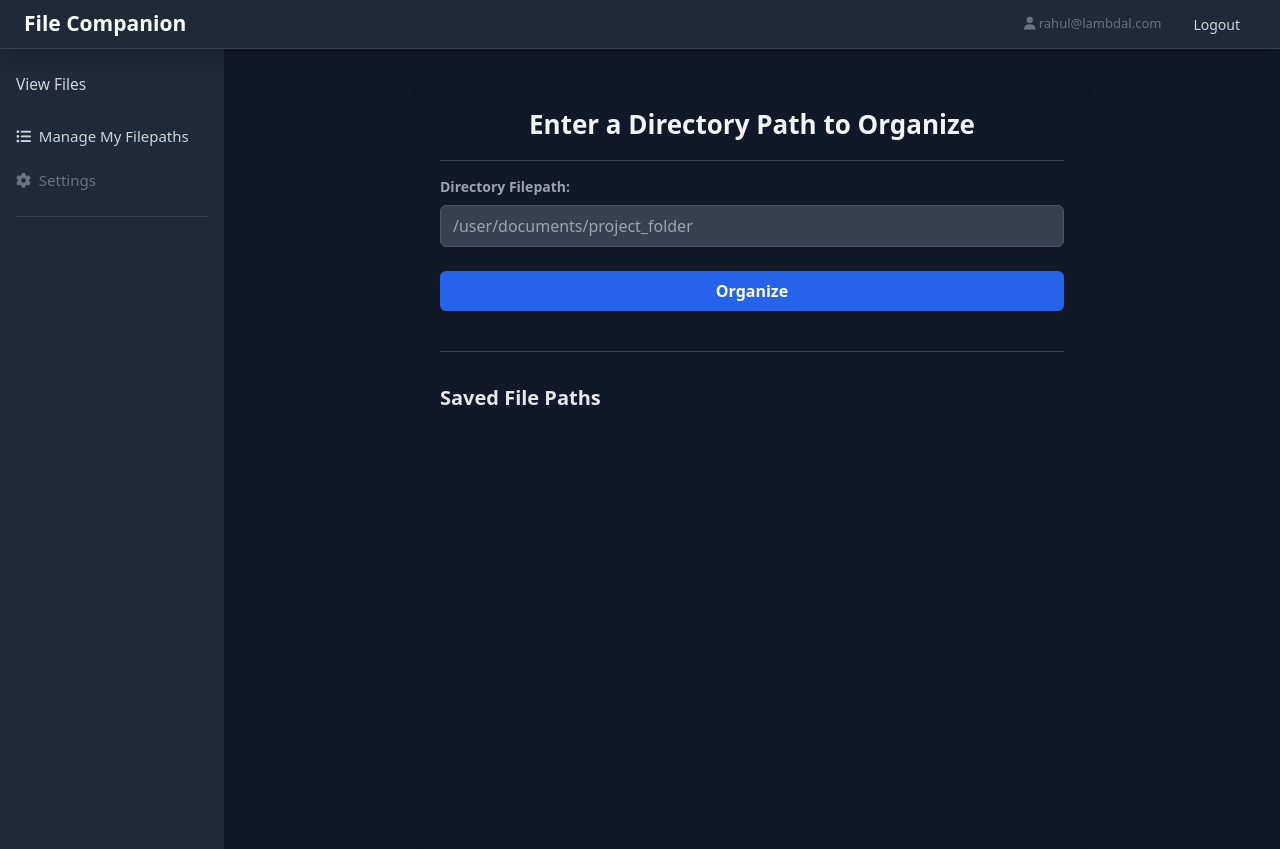
After one commit to duggalr/ai-file-manager, a Django app: page /manage-file-path in a window 1280 px wide. The commit adds this page. Run offline with Django 5.2, Linux system fonts and the light colour scheme; data that the repository does not hold is empty; some libraries are stand-ins or nearby versions.

Commit message:
refactoring

```diff
--- a/backend/scripts/data_utils.py
+++ b/backend/scripts/data_utils.py
@@ -129,7 +129,6 @@ def main(directory_fp):
                 output_file_path = f"{output_file_path}.png"
                 # print(f"Input File: {file_path} | Output File: {output_file_path}")
 
-
                 return_output_image_fp = _main_file_to_image(
                     input_file_path = file_path,
                     output_file_path = output_file_path
--- a/backend/scripts/user_file_path_utils.py
+++ b/backend/scripts/user_file_path_utils.py
@@ -10,9 +10,9 @@ def encode_image(image_path):
     with open(image_path, "rb") as image_file:
         return base64.b64encode(image_file.read()).decode('utf-8')
 
-def main(user_file_path):
+def main(user_directory_file_path):
     file_path_output_dict = data_utils.main(
-        directory_fp = user_file_path
+        directory_fp = user_directory_file_path
     )
     output_file_path_list = file_path_output_dict['output_file_path_list']
     could_not_process_file_list = file_path_output_dict['could_not_process_file_list']
@@ -59,7 +59,7 @@ def main(user_file_path):
 # ## TODO: delete testing code below
 # directory_file_path = '/Users/rahulduggal/Desktop/search_fund_material'
 # main(
-#     user_file_path = directory_file_path
+#     user_directory_file_path = directory_file_path
 # )
 
 # file_path = '/Users/rahulduggal/Downloads/beater_top_two.jpg'
--- a/backend/urls.py
+++ b/backend/urls.py
@@ -4,7 +4,9 @@ from . import views
 
 urlpatterns = [
     # Application
-    path('', views.home, name='home'),
+    # path('', views.home, name='home'),
+
+    path('manage-file-path', views.manage_file_path, name='manage_file_path'),
     path('file-view', views.file_view, name='file_view'),
     path('handle_filtering_file_data', views.handle_filtering_file_data, name='handle_filtering_file_data'),
     path('switch_filtered_file_data', views.switch_filtered_file_data, name='switch_filtered_file_data'),
--- a/backend/views.py
+++ b/backend/views.py
@@ -1,35 +1,85 @@
-from django.shortcuts import render
+from django.shortcuts import render, get_object_or_404
 from django.http import JsonResponse
 from django.views.decorators.csrf import csrf_exempt
 from django.db.models import Count, F
+from django.db import connection
 from dotenv import load_dotenv
 load_dotenv()
-
+import os
 import json
 import datetime
 from hurry.filesize import size
-from .models import File
+from .models import File, Directory
 from .scripts import user_file_path_utils
 
 
-# AJAX
+# def home(request):
+#     return render(request, 'home.html')
+
+
+def manage_file_path(request):
+    directory_objects = Directory.objects.all()
+    return render(request, 'dashboard/manage_file_path.html', {
+        'directory_objects': directory_objects
+    })
+
+
+def file_view(request):
+
+    # file_object_id = request.GET['directory']
+    directory_object_id = request.GET.get('directory', None)
+
+    if directory_object_id is not None:
+        directory_object = get_object_or_404(Directory, id = directory_object_id)
+    else:
+        directory_object = Directory.objects.all().order_by('-created_at').first()
+
+    entity_type_and_file_count = File.objects.filter(
+        directory_object = directory_object
+    ).values('entity_type').annotate(file_count=Count('entity_type')).order_by('-file_count')
+
+    # distinct_user_directory_paths = File.objects.values(
+    #     'user_directory_file_path'
+    # ).distinct()
+    # distinct_dir_names = []
+    # for dobj in distinct_user_directory_paths:
+    #     dpath = dobj['user_directory_file_path']
+    #     directory_name = os.path.basename(dpath)
+    #     distinct_dir_names.append([directory_name, dobj])
+
+    directory_objects = Directory.objects.all()
+
+    return render(request, 'dashboard/new_file_view.html', {
+        # 'distinct_user_directory_list': distinct_dir_names,
+        'entity_type_and_file_count': entity_type_and_file_count,
+        'directory_objects': directory_objects
+    })
+
+
+## AJAX
 def handle_user_file_path_submit(request):
     if request.method == 'POST':
-        user_file_path = request.POST['user_file_path']
-        print('user-fp:', user_file_path)
+        # user_file_path = request.POST['user_file_path']
+        user_directory_file_path = request.POST['user_file_path']
+        print('user-fp:', user_directory_file_path)
 
         rv_list = user_file_path_utils.main(
-            user_file_path = user_file_path
+            user_directory_file_path = user_directory_file_path
         )
 
+        user_dir_name = os.path.basename(user_directory_file_path)
+
+        d_object = Directory.objects.create(
+            user_directory_name = user_dir_name,
+            user_directory_path = user_directory_file_path
+        )
+        d_object.save()
+
         for di in rv_list:
-
             print('json-di:', di)
-
             fobj = File.objects.create(
-                user_directory_file_path = user_file_path,
-                current_file_path = di['current_image_file_path'],
-                current_file_name = di['current_image_file_name'],
+                file_path = di['current_image_file_path'],
+                file_name = di['current_image_file_name'],
 
                 entity_type = di['entity_type'],
                 primary_category = di['primary_category'],
@@ -39,94 +89,14 @@ def handle_user_file_path_submit(request):
                 file_last_access_time = di['last_access_time'],
                 file_created_at_date_time = di['creation_time'],
                 file_modified_at_date_time = di['last_modified_time'],
+
+                directory_object = d_object
             )
             fobj.save()
 
         return JsonResponse({
             'success': True
         })
-
-
-def home(request):
-    return render(request, 'home.html')
-
-
-def file_view(request):
-    # file_objects = File.objects.all()
-    # category_dict = {}
-    # entity_type_dict = {}
-    # for fn_obj in file_objects:
-
-    #     file_size_string = size(fn_obj.file_size_in_bytes)
-    #     current_file_name_clean = (fn_obj.current_file_name).capitalize()
-    #     fn_last_access_time = datetime.datetime.strftime(fn_obj.file_last_access_time, "%Y-%m-%d")
-    #     fn_created_at_time = datetime.datetime.strftime(fn_obj.file_created_at_date_time, "%Y-%m-%d")
-    #     fn_modified_at_time = datetime.datetime.strftime(fn_obj.file_modified_at_date_time, "%Y-%m-%d")
-
-    #     file_dict = {
-    #         'user_directory_file_path': fn_obj.user_directory_file_path,
-    #         'current_file_path': fn_obj.current_file_path,
-    #         'current_file_name': current_file_name_clean,
-
-    #         'entity_type': fn_obj.entity_type,
-    #         'primary_category': fn_obj.primary_category,
-    #         'sub_categories': fn_obj.sub_categories,
-    #         'file_size_in_bytes': file_size_string,
-
-    #         'file_size_string': file_size_string,
-    #         'file_last_access_time': fn_last_access_time,
-    #         'file_created_at_date_time': fn_created_at_time,
-    #         'file_modified_at_date_time': fn_modified_at_time,
-    #     }
-
-    #     if fn_obj.entity_type in entity_type_dict:
-    #         entity_type_dict[fn_obj.entity_type].append(file_dict)
-    #     else:
-    #         entity_type_dict[fn_obj.entity_type] = [file_dict]
-
-    #     if fn_obj.primary_category in category_dict:
-    #         category_dict[fn_obj.primary_category].append(file_dict)
-    #     else:
-    #         category_dict[fn_obj.primary_category] = [file_dict]
-
-    # category_rv = []
-    # for ctg in category_dict:
-    #     category_rv.append([ctg, category_dict[ctg]])
-
-    # sorted_category_list = sorted(category_rv, key=lambda x: len(x[1]), reverse=True)
-    # sorted_category_list_json = json.dumps(sorted_category_list)
-
-    # entity_type_rv = []
-    # for et in entity_type_dict:
-    #     entity_type_rv.append([et, entity_type_dict[et]])
-
-    # sorted_entity_type_list = sorted(entity_type_rv, key=lambda x: len(x[1]), reverse=True)
-    # sorted_entity_type_list_json = json.dumps(sorted_entity_type_list)
-    # # print(sorted_category_list_json)
-
-    # # TODO: make efficent data structure to manage all breadcrumb navigation
-
-    # file_objects = File.objects.all()
-    entity_type_and_file_count = File.objects.values('entity_type').annotate(file_count=Count('entity_type')).order_by('-file_count')
-    print(entity_type_and_file_count)
-
-    return render(request, 'new_file_view.html', {
-        # 'file_objects': file_objects
-        # 'categorized_files': sorted_list,
-        # 'sorted_list_json': sorted_list_json
-
-        # 'entity_type_list': sorted_entity_type_list,
-        # 'category_list': sorted_category_list,
-        # 'sorted_entity_type_list_json': sorted_entity_type_list_json,
-        # 'sorted_category_list_json': sorted_category_list_json
-
-        'entity_type_and_file_count': entity_type_and_file_count
-    })
-
-
-
-from django.core import serializers
-from django.db import connection
 
 
 def handle_filtering_file_data(request):
@@ -140,26 +110,32 @@ def handle_filtering_file_data(request):
         if current_filter_value == 'Home':
             filtered_file_objects = File.objects.all()
 
-            if 'switch_view_to' in filter_data:
-                switch_view_to_value = filter_data['switch_view_to']
-                if switch_view_to_value == 'entity':
-                    filtered_file_count = File.objects.annotate(
-                        primary_text=F('entity_type')
-                    ).values('primary_text').annotate(file_count=Count('entity_type')).order_by('-file_count')
-                    global_view_type = 'entity'
+            # if 'switch_view_to' in filter_data:
+            #     switch_view_to_value = filter_data['switch_view_to']
+            #     if switch_view_to_value == 'entity':
+            #         filtered_file_count = File.objects.annotate(
+            #             primary_text=F('entity_type')
+            #         ).values('primary_text').annotate(file_count=Count('entity_type')).order_by('-file_count')
+            #         global_view_type = 'entity'
 
-                else:
-                    filtered_file_count = File.objects.annotate(
-                        primary_text=F('primary_category')
-                    ).values('primary_text').annotate(file_count=Count('primary_category')).order_by('-file_count')
-                    global_view_type = 'category'
+            #     else:
+            #         filtered_file_count = File.objects.annotate(
+            #             primary_text=F('primary_category')
+            #         ).values('primary_text').annotate(file_count=Count('primary_category')).order_by('-file_count')
+            #         global_view_type = 'category'
 
-            else:
-                filtered_file_count = File.objects.annotate(
-                    primary_text=F('entity_type')
-                ).values('primary_text').annotate(file_count=Count('entity_type')).order_by('-file_count')
+            # else:
+            #     filtered_file_count = File.objects.annotate(
+            #         primary_text=F('entity_type')
+            #     ).values('primary_text').annotate(file_count=Count('entity_type')).order_by('-file_count')
 
-                global_view_type = 'entity'
+            #     global_view_type = 'entity'
+
+
+            filtered_file_count = File.objects.annotate(
+                primary_text=F('entity_type')
+            ).values('primary_text').annotate(file_count=Count('entity_type')).order_by('-file_count')
+            global_view_type = 'entity'
 
             serialized_file_objects = []
             for fn_obj in filtered_file_objects:
@@ -223,13 +199,12 @@ def handle_filtering_file_data(request):
                 if 'entity' in bc:
                     filter_value_string = bc.split('entity-')[1]
                     filtered_entity_list_values.append(filter_value_string)
+                elif 'subcategory' in bc:
+                    filter_value_string = bc.split('subcategory-')[1]
+                    filtered_subcategory_list_values.append(filter_value_string)
                 elif 'category' in bc:
                     filter_value_string = bc.split('category-')[1]
                     filtered_category_list_values.append(filter_value_string)
-                elif 'subcategory' in bc:
-                    filter_value_string = bc.split('subcategory-')[1]
-                    # filtered_category_list_values.append(filter_value_string)
-                    filtered_subcategory_list_values.append(filter_value_string)
 
             filtered_entity_list_values = list(set(filtered_entity_list_values))
             filtered_category_list_values = list(set(filtered_category_list_values))
--- a/templates/base.html
+++ b/templates/base.html
@@ -3,9 +3,17 @@
 <head>
     <meta charset="UTF-8">
     <meta name="viewport" content="width=device-width, initial-scale=1.0">
+
+    <!-- jQuery -->
     <script src="https://code.jquery.com/jquery-3.7.1.js" integrity="sha256-eKhayi8LEQwp4NKxN+CfCh+3qOVUtJn3QNZ0TciWLP4=" crossorigin="anonymous"></script>
+
+    <!-- Tailwind -->
     <link href="https://cdn.jsdelivr.net/npm/tailwindcss@2.2.19/dist/tailwind.min.css" rel="stylesheet">
-    <title>TODO:</title>
+
+    <!-- FontAwesome -->
+    <link rel="stylesheet" href="https://cdnjs.cloudflare.com/ajax/libs/font-awesome/6.6.0/css/all.min.css" integrity="sha512-Kc323vGBEqzTmouAECnVceyQqyqdsSiqLQISBL29aUW4U/M7pSPA/gEUZQqv1cwx4OnYxTxve5UMg5GT6L4JJg==" crossorigin="anonymous" referrerpolicy="no-referrer" />
+
+    <title>File Companion</title>
 </head>
 
 <!-- <body class="bg-gray-900 text-gray-300 flex items-center justify-center h-screen"> -->
--- /dev/null
+++ b/templates/dashboard/manage_file_path.html
@@ -0,0 +1,132 @@
+{% extends 'base.html' %}
+
+{% block content %}
+
+<!-- Top Navbar -->
+{% include 'menu/top_nav_bar.html' %}
+
+<!-- Main -->
+<div class="flex">
+
+    <!-- Vertical Sidebar -->
+    {% include 'menu/vertical_side_bar.html' %}
+
+    <!-- Main Content -->
+    <div class="w-full max-w-2xl mx-auto p-6 rounded-lg shadow-lg mt-8">
+
+        <h2 class="font-semibold text-gray-100 text-center mb-4" style="font-size: 26px;">
+            Enter a Directory Path to Organize
+        </h2>
+
+        <hr class="border-gray-700 mt-4 mb-4">
+
+        <!-- File Path Form -->
+        <form id="uploadForm" class="space-y-6">
+            <div>
+                <label class="block text-gray-400 text-sm font-bold mb-2" for="directoryInput">
+                    Directory Filepath:
+                </label>
+                <div class="flex">
+                    <input
+                        type="text"
+                        id="directory_path_input"
+                        name="directory_path"
+                        placeholder="/user/documents/project_folder"
+                        class="w-full px-3 py-2 border border-gray-600 rounded-md shadow-sm bg-gray-700 text-gray-300 focus:outline-none focus:ring focus:border-blue-500"
+                        required
+                    >
+                </div>
+            </div>
+
+            <button
+                type="submit"
+                class="w-full bg-blue-600 hover:bg-blue-700 text-white font-bold py-2 px-4 rounded-md focus:outline-none focus:ring focus:border-blue-500"
+            >
+                Organize
+            </button>
+        </form>
+
+        <!-- Loader -->
+        <div id="loader" class="fixed top-0 left-0 w-screen h-screen flex items-center justify-center bg-gray-900 bg-opacity-50 z-50 hidden">
+            <div class="animate-spin rounded-full h-16 w-16 border-t-2 border-b-2 border-gray-100"></div>
+        </div>
+
+        <hr class="border-gray-700 mt-10 mb-0">
+
+        <!-- Entered File Paths List -->
+        <div id="filePathsList" class="mt-8">
+            <h3 class="text-xl font-semibold text-gray-200 mb-4">
+                Saved File Paths
+            </h3>
+            <ul class="space-y-4">
+
+                {% for dobj in directory_objects %}
+
+                    <li class="flex justify-between items-center bg-gray-700 p-3 rounded-md shadow-sm">
+                        <span class="text-gray-300">
+                            {{ dobj.user_directory_path }}
+                        </span>
+                        <button class="text-red-400 hover:text-red-600 focus:outline-none">
+                            <i class="fa-solid fa-trash"></i>
+                        </button>
+                    </li>
+
+                {% endfor %}
+
+                <!-- <li class="flex justify-between items-center bg-gray-700 p-3 rounded-md shadow-sm">
+                    <span class="text-gray-300">
+                        /user/documents/project_folder
+                    </span>
+                    <button class="text-red-400 hover:text-red-600 focus:outline-none">
+                        <i class="fa-solid fa-trash"></i>
+                    </button>
+                </li> -->
+
+            </ul>
+        </div>
+
+        <!-- Response Message -->
+        <div id="responseMessage" class="mt-4 hidden p-3 text-center rounded-md bg-blue-600 text-white">
+            <!-- Success/Error message will be displayed here -->
+        </div>
+    </div>
+
+</div>
+
+
+
+<script>
+
+    document.getElementById('uploadForm').addEventListener('submit', function(e) {
+        e.preventDefault();
+
+        const filePath = document.getElementById('directory_path_input').value;
+        console.log('fp:', filePath);
+
+        $('#loader').removeClass('hidden');
+
+        $.ajax({
+            url: "{% url 'handle_user_file_path_submit' %}",
+            type: "POST",
+            dataType: "json",
+            data: {
+                user_file_path: filePath,
+                csrfmiddlewaretoken: '{{ csrf_token }}'
+            },
+            success: (data) => {
+                // console.log(data);
+                $('#loader').hide();
+                if (data['success'] === true){
+                    window.location.href = '/file-view';
+                }
+            },
+            error: (error) => {
+                console.log(error);
+            }
+        });
+
+    });
+
+</script>
+
+{% endblock %}
--- /dev/null
+++ b/templates/menu/top_nav_bar.html
@@ -0,0 +1,31 @@
+<!-- Top Navbar -->
+<nav class="bg-gray-800 sticky top-0 z-50 shadow-lg">
+    <!-- mx-auto -->
+    <div class="max-w-8xl">
+        <div class="flex justify-between h-12">
+
+            <div class="flex-shrink-0 flex items-center pl-6">
+                <span class="font-semibold text-white" style="font-size: 21px;">
+                    File Companion
+                </span>
+            </div>
+            <div class="flex items-center pr-6">
+                <!-- <a href="#" class="text-gray-300 hover:text-white px-4 py-2 rounded-md font-normal" style="font-size: 15px;">
+                    Dashboard
+                </a> -->
+
+                <span class="text-gray-500 hover:text-gray-600 px-4 py-2 rounded-md font-normal cursor-pointer" style="font-size: 13px;">
+                    <i class="fa-solid fa-user"></i> rahul@lambdal.com
+                </span>
+
+                <!-- <a href="#" class="text-gray-300 hover:text-white px-4 py-2 rounded-md font-normal" style="font-size: 14px;">
+                    Settings
+                </a> -->
+                <a href="#" class="text-gray-300 hover:text-white px-4 py-2 rounded-md font-normal" style="font-size: 14px;">
+                    Logout
+                </a>
+            </div>
+        </div>
+    </div>
+    <hr class="border-gray-700">
+</nav>
--- /dev/null
+++ b/templates/menu/vertical_side_bar.html
@@ -0,0 +1,59 @@
+<aside class="bg-gray-800 w-56 sticky top-0 h-screen p-4 py-6 pt-6">
+    <nav class="space-y-5">
+
+        <a href="{% url 'file_view' %}" class="font-light text-gray-300 hover:text-white flex items-center" style="font-size: 15.5px;">
+            <!-- <svg class="h-6 w-6 mr-2" fill="none" stroke="currentColor" viewBox="0 0 24 24" xmlns="http://www.w3.org/2000/svg"><path stroke-linecap="round" stroke-linejoin="round" stroke-width="2" d="M9 12h6m2 12H7a2 2 0 01-2-2V6a2 2 0 012-2h5.4a2 2 0 011.6.8l2.4 2.9a2 2 0 001.6.8H19a2 2 0 012 2v11a2 2 0 01-2 2z"></path></svg> -->
+            <!-- <i class="fa-solid fa-house"></i>&nbsp;&nbsp; -->
+            View Files
+        </a>
+        <ul class="ps-0 pt-0 py-0 space-y-2 list-disc list-inside text-gray-300" style="font-size: 14px;">
+            {% for dobj in directory_objects %}
+                <li class="cursor-pointer hover:text-blue-500 truncate">
+                    <a href="{% url 'file_view' %}?directory={{ dobj.id }}">
+                        {{ dobj.user_directory_name }}
+                    </a>
+                </li>
+            {% endfor %}
+
+            <!-- <li class="cursor-pointer hover:text-blue-500">
+                Directory 2
+            </li>
+            <li class="cursor-pointer hover:text-blue-500">
+                Directory 3
+            </li> -->
+        </ul>
+
+        <a href="{% url 'manage_file_path' %}" class="text-base font-light text-gray-300 hover:text-white flex items-center pt-2" style="font-size: 15px;">
+            <!-- <svg class="h-6 w-6 mr-2" fill="none" stroke="currentColor" viewBox="0 0 24 24" xmlns="http://www.w3.org/2000/svg"><path stroke-linecap="round" stroke-linejoin="round" stroke-width="2" d="M9 12h6m2 12H7a2 2 0 01-2-2V6a2 2 0 012-2h5.4a2 2 0 011.6.8l2.4 2.9a2 2 0 001.6.8H19a2 2 0 012 2v11a2 2 0 01-2 2z"></path></svg> -->
+            <i class="fa-solid fa-list-ul"></i>&nbsp;&nbsp;Manage My Filepaths
+        </a>
+
+        <a href="#" class="text-base font-light text-gray-500 flex items-center cursor-not-allowed" style="font-size: 15px; pointer-events: none;">
+            <i class="fa-solid fa-gear"></i>&nbsp;&nbsp;Settings
+        </a>
+
+        <!-- <svg class="h-6 w-6 mr-2" fill="none" stroke="currentColor" viewBox="0 0 24 24" xmlns="http://www.w3.org/2000/svg"><path stroke-linecap="round" stroke-linejoin="round" stroke-width="2" d="M9 12h6m2 12H7a2 2 0 01-2-2V6a2 2 0 012-2h5.4a2 2 0 011.6.8l2.4 2.9a2 2 0 001.6.8H19a2 2 0 012 2v11a2 2 0 01-2 2z"></path></svg>
+            Settings -->
+        <!-- <a href="#" class="text-base font-medium text-gray-300 hover:text-white flex items-center">
+            <svg class="h-6 w-6 mr-2" fill="none" stroke="currentColor" viewBox="0 0 24 24" xmlns="http://www.w3.org/2000/svg"><path stroke-linecap="round" stroke-linejoin="round" stroke-width="2" d="M9 12h6m2 12H7a2 2 0 01-2-2V6a2 2 0 012-2h5.4a2 2 0 011.6.8l2.4 2.9a2 2 0 001.6.8H19a2 2 0 012 2v11a2 2 0 01-2 2z"></path></svg>
+            All Files
+        </a>
+        <a href="#" class="text-base font-medium text-gray-300 hover:text-white flex items-center">
+            <svg class="h-6 w-6 mr-2" fill="none" stroke="currentColor" viewBox="0 0 24 24" xmlns="http://www.w3.org/2000/svg"><path stroke-linecap="round" stroke-linejoin="round" stroke-width="2" d="M3 7a4 4 0 014-4h10a4 4 0 014 4v10a4 4 0 01-4 4H7a4 4 0 01-4-4V7z"></path></svg>
+            Documents
+        </a>
+        <a href="#" class="text-base font-medium text-gray-300 hover:text-white flex items-center">
+            <svg class="h-6 w-6 mr-2" fill="none" stroke="currentColor" viewBox="0 0 24 24" xmlns="http://www.w3.org/2000/svg"><path stroke-linecap="round" stroke-linejoin="round" stroke-width="2" d="M9 19V6l12 7-12 6z"></path></svg>
+            Media Files
+        </a>
+        <a href="#" class="text-base font-medium text-gray-300 hover:text-white flex items-center">
+            <svg class="h-6 w-6 mr-2" fill="none" stroke="currentColor" viewBox="0 0 24 24" xmlns="http://www.w3.org/2000/svg"><path stroke-linecap="round" stroke-linejoin="round" stroke-width="2" d="M3 4a1 1 0 011-1h14a1 1 0 011 1v16a1 1 0 01-1 1H4a1 1 0 01-1-1V4z"></path></svg>
+            Code Files
+        </a>
+        <a href="#" class="text-base font-medium text-gray-300 hover:text-white flex items-center">
+            <svg class="h-6 w-6 mr-2" fill="none" stroke="currentColor" viewBox="0 0 24 24" xmlns="http://www.w3.org/2000/svg"><path stroke-linecap="round" stroke-linejoin="round" stroke-width="2" d="M12 8v8m4-4H8"></path></svg>
+            Others
+        </a> -->
+    </nav>
+    <hr class="border-gray-700 mt-6">
+</aside>
```
Also changed, not shown: backend/models.py (+20 -3 lines), templates/dashboard/new_file_view.html (renamed from templates/new_file_view.html, +26 -63 lines), backend/migrations/0004_directory_rename_current_file_name_file_file_name_and_more.py (added).
